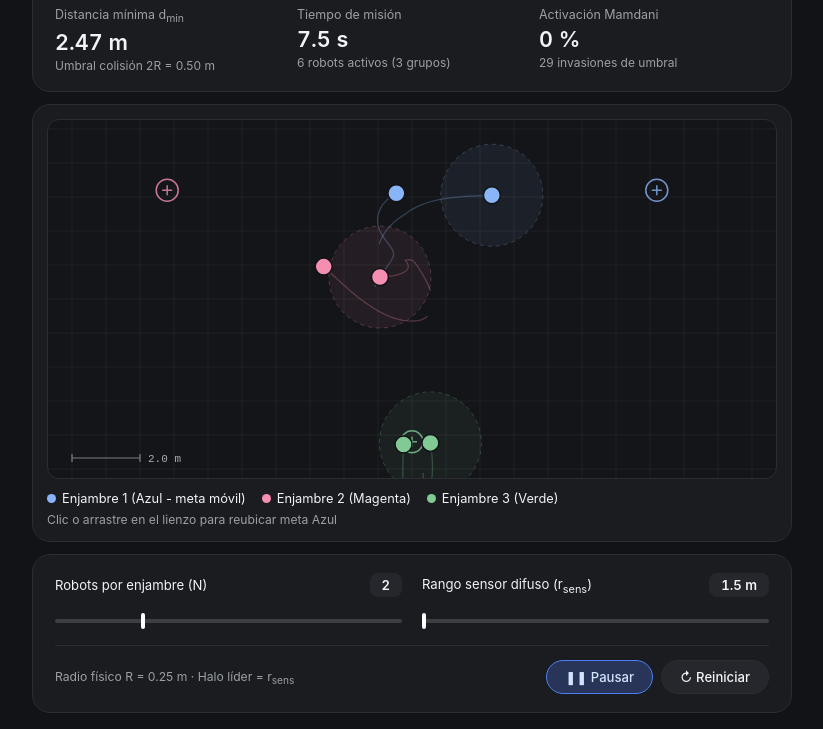
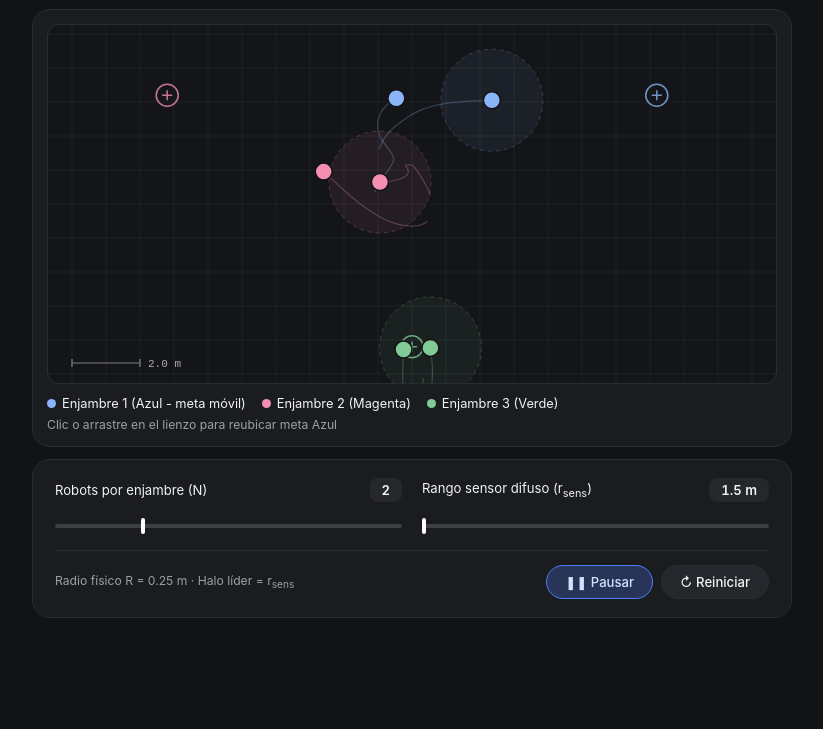
Before and after one commit to ALUN403/Simulacion, a plain HTML site: page Evasión-múltiples-lógica-difusa.html in a window 1280 px wide. Shown: the part 81-810 px from the top of the page, without its empty margins (228-1051 px from the left). Drawn offline with Linux system fonts and the light colour scheme.

Commit message:
Update Evasión-múltiples-lógica-difusa.html

```diff
--- a/Evasión-múltiples-lógica-difusa.html
+++ b/Evasión-múltiples-lógica-difusa.html
@@ -55,37 +55,6 @@
     font-size: 1.25rem;
     font-weight: 600;
     letter-spacing: -0.01em;
-    margin-bottom: 14px;
-  }
-
-  .divider {
-    height: 1px;
-    background-color: var(--border-subtle);
-    margin-bottom: 14px;
-  }
-
-  .metrics-grid {
-    display: grid;
-    grid-template-columns: repeat(3, 1fr);
-    gap: 12px;
-  }
-
-  .metric-label {
-    font-size: 0.78rem;
-    color: var(--text-secondary);
-    margin-bottom: 4px;
-  }
-
-  .metric-value {
-    font-size: 1.35rem;
-    font-weight: 600;
-    font-variant-numeric: tabular-nums;
-    margin-bottom: 3px;
-  }
-
-  .metric-sub {
-    font-size: 0.75rem;
-    color: var(--text-secondary);
   }
 
   /* Canvas Card */
@@ -220,36 +189,16 @@
   }
 
   @media (max-width: 600px) {
-    .metrics-grid, .sliders-grid { grid-template-columns: 1fr; }
+    .sliders-grid { grid-template-columns: 1fr; }
   }
 </style>
 </head>
 <body>
 
 <div class="app-shell">
-  <!-- Panel Superior: Título y Telemetría -->
+  <!-- Panel Superior: Título -->
   <div class="card">
     <div class="header-title">Enjambres con Inferencia Difusa Híbrida</div>
-
-    <div class="divider"></div>
-
-    <div class="metrics-grid">
-      <div>
-        <div class="metric-label">Distancia mínima d<sub>min</sub></div>
-        <div class="metric-value" id="dMinVal">-- m</div>
-        <div class="metric-sub">Umbral colisión 2R = 0.50 m</div>
-      </div>
-      <div>
-        <div class="metric-label">Tiempo de misión</div>
-        <div class="metric-value" id="timeVal">0.0 s</div>
-        <div class="metric-sub" id="robotsCountSub">6 robots activos (3 grupos)</div>
-      </div>
-      <div>
-        <div class="metric-label">Activación Mamdani</div>
-        <div class="metric-value" id="mamdaniVal">0 %</div>
-        <div class="metric-sub" id="invasionsSub">0 invasiones de umbral</div>
-      </div>
-    </div>
   </div>
 
   <!-- Panel Central: Lienzo de Simulación -->
@@ -332,8 +281,6 @@ function fisMamdaniEvasion(d, theta, rSens) {
   const w5 = Math.min(muDCerca, Math.max(muThIzq, muThDer));
   const w6 = muDLejos;
 
-  const activation = Math.max(w1, w2, w3, w4, w5);
-
   // Defuzzificación por centroide (Magnitud)
   let numMag = 0, denMag = 0;
   const steps = 36;
@@ -365,7 +312,7 @@ function fisMamdaniEvasion(d, theta, rSens) {
   }
   const angSalida = denAng === 0 ? 0 : numAng / denAng;
 
-  return { mag: magSalida, ang: angSalida, activation };
+  return { mag: magSalida, ang: angSalida };
 }
 
 // ============================================================================
@@ -417,8 +364,6 @@ function calcularFuerzasAgente(agent, ownSwarm, allSwarms, params) {
 
   // C. Evasión inter-enjambre (Mamdani)
   let fColX = 0, fColY = 0;
-  let dMinLocal = Infinity;
-  let maxActLocal = 0;
 
   for (const otherSwarm of allSwarms) {
     if (otherSwarm.id === ownSwarm.id) continue;
@@ -426,7 +371,6 @@ function calcularFuerzasAgente(agent, ownSwarm, allSwarms, params) {
       const dx = intruder.x - agent.x;
       const dy = intruder.y - agent.y;
       const d = Math.hypot(dx, dy);
-      if (d < dMinLocal) dMinLocal = d;
 
       if (d < rSensor) {
         const vNorm = Math.hypot(agent.vx, agent.vy);
@@ -434,8 +378,7 @@ function calcularFuerzasAgente(agent, ownSwarm, allSwarms, params) {
         const angK = Math.atan2(dy, dx);
         const thetaRel = wrapToPi(angK - angV);
 
-        const { mag, ang, activation } = fisMamdaniEvasion(d, thetaRel, rSensor);
-        if (activation > maxActLocal) maxActLocal = activation;
+        const { mag, ang } = fisMamdaniEvasion(d, thetaRel, rSensor);
 
         const repX = -dx / (d + 1e-6);
         const repY = -dy / (d + 1e-6);
@@ -453,9 +396,7 @@ function calcularFuerzasAgente(agent, ownSwarm, allSwarms, params) {
 
   return {
     fx: fObjX + factorAtenuacion * fIntX + fColX,
-    fy: fObjY + factorAtenuacion * fIntY + fColY,
-    dMin: dMinLocal,
-    activation: maxActLocal
+    fy: fObjY + factorAtenuacion * fIntY + fColY
   };
 }
 
@@ -473,16 +414,9 @@ const rBadge = document.getElementById('rBadge');
 const pauseBtn = document.getElementById('pauseBtn');
 const resetBtn = document.getElementById('resetBtn');
 
-const dMinVal = document.getElementById('dMinVal');
-const timeVal = document.getElementById('timeVal');
-const mamdaniVal = document.getElementById('mamdaniVal');
-const robotsCountSub = document.getElementById('robotsCountSub');
-const invasionsSub = document.getElementById('invasionsSub');
-
 let swarms = [];
 let simTime = 0;
 let paused = false;
-let thresholdInvasions = 0;
 let isDraggingGoal = false;
 
 const PIXELS_PER_METER = 34;
@@ -524,7 +458,6 @@ function initSimulation() {
   canvas.width = canvasBox.clientWidth;
   canvas.height = canvasBox.clientHeight;
   simTime = 0;
-  thresholdInvasions = 0;
 
   const n = parseInt(nSlider.value, 10);
 
@@ -533,9 +466,6 @@ function initSimulation() {
     createSwarm(2, '#f48fb1', 7.2, -3.2, -7.2, 3.2, n),
     createSwarm(3, '#81c995', 0, 4.2, 0, -4.2, n)
   ];
-
-  robotsCountSub.textContent = `${n * swarms.length} robots activos (3 grupos)`;
-  invasionsSub.textContent = `0 invasiones de umbral`;
 }
 
 function stepPhysics(dt) {
@@ -544,19 +474,11 @@ function stepPhysics(dt) {
     rSensor: parseFloat(rSlider.value)
   };
 
-  let globalDMin = Infinity;
-  let sumActivation = 0;
-  let totalAgents = 0;
-
   const computed = [];
   for (let s = 0; s < swarms.length; s++) {
     computed[s] = [];
     for (let a = 0; a < swarms[s].agents.length; a++) {
-      const res = calcularFuerzasAgente(swarms[s].agents[a], swarms[s], swarms, params);
-      computed[s][a] = res;
-      if (res.dMin < globalDMin) globalDMin = res.dMin;
-      sumActivation += res.activation;
-      totalAgents++;
+      computed[s][a] = calcularFuerzasAgente(swarms[s].agents[a], swarms[s], swarms, params);
     }
   }
 
@@ -585,16 +507,6 @@ function stepPhysics(dt) {
   }
 
   simTime += dt;
-  const avgActPct = Math.round((sumActivation / Math.max(1, totalAgents)) * 100);
-
-  if (globalDMin < 2 * R_ROBOT) {
-    thresholdInvasions++;
-  }
-
-  timeVal.textContent = `${simTime.toFixed(1)} s`;
-  dMinVal.textContent = isFinite(globalDMin) ? `${globalDMin.toFixed(2)} m` : '-- m';
-  mamdaniVal.textContent = `${avgActPct} %`;
-  invasionsSub.textContent = `${thresholdInvasions} invasiones de umbral`;
 }
 
 function drawScene() {
```
